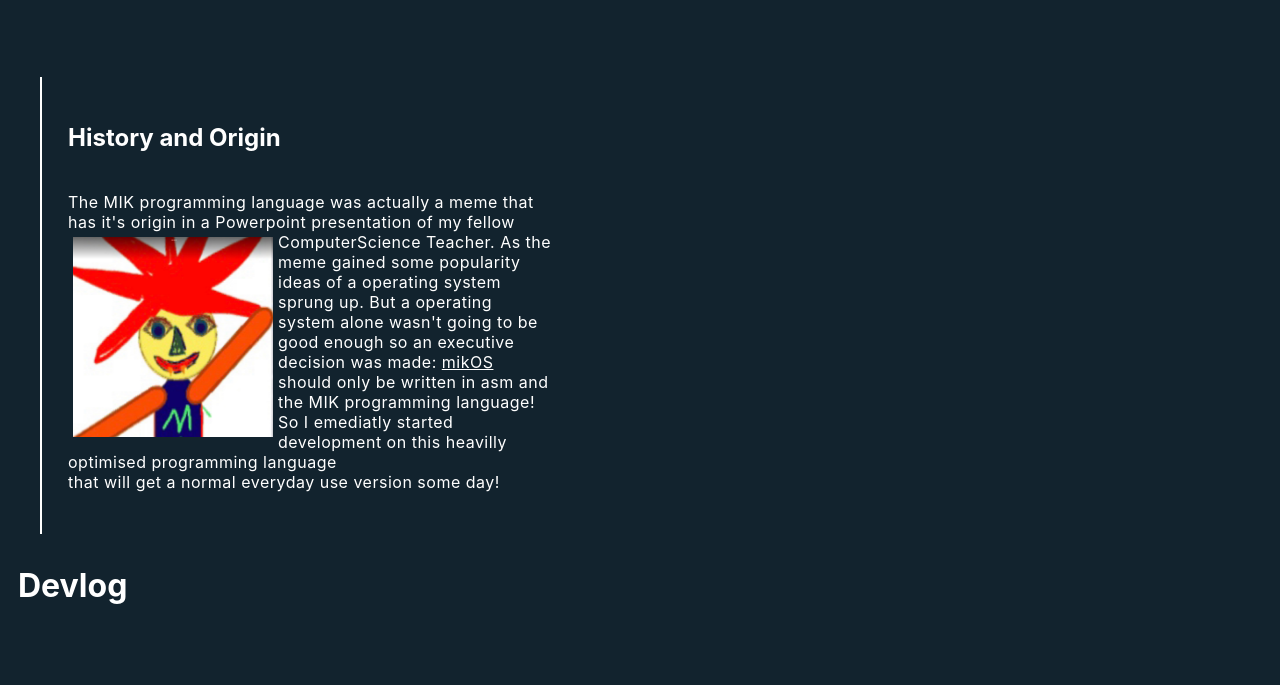
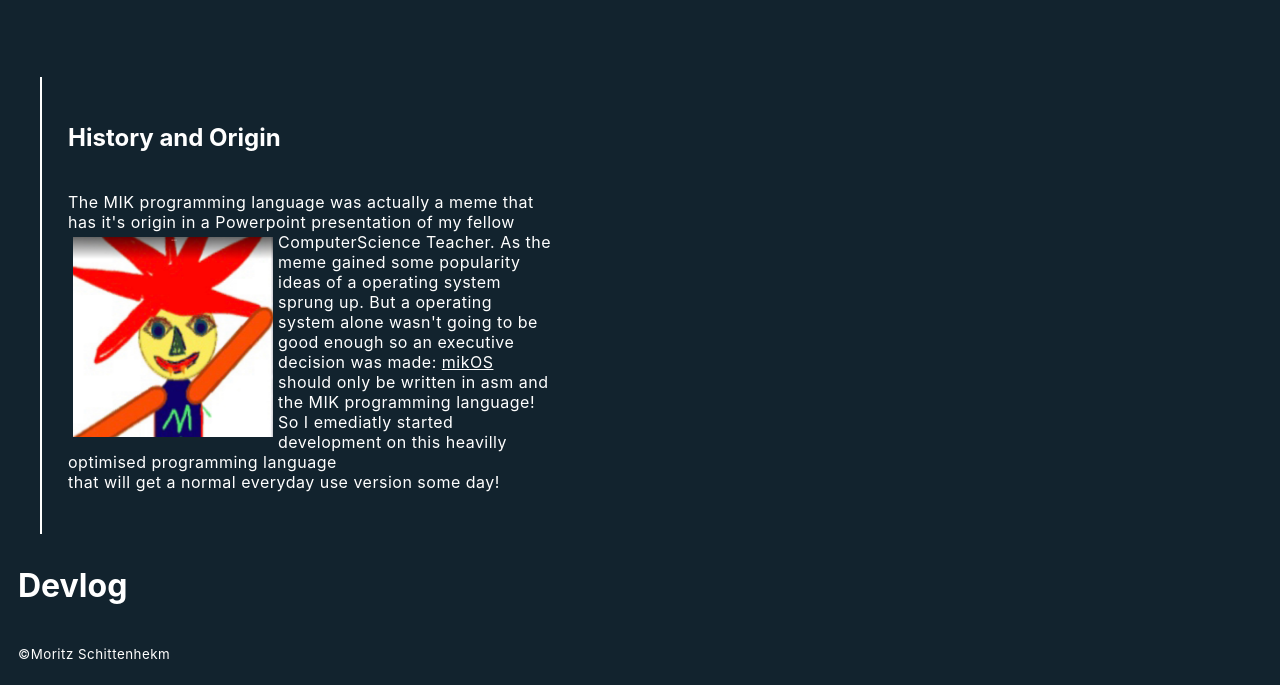
Before and after one commit to MikOS-ProgrammingLanguage/Mik-ProgrammingLanguage-Documentation, a plain HTML site: page index.html in a window 1280 px wide. Shown: the part 192-877 px from the top of the page. Before the commit the page ends 828 px from the top, so only its background shows below. Drawn offline with Linux system fonts and the light colour scheme.

Commit message:
C O P Y  R I G H T

```diff
--- a/index.html
+++ b/index.html
@@ -44,5 +44,9 @@
         <div class="devlog">
             <h1>Devlog</h1>
         </div>
+
+        <footer>
+            <p style="font-size: smaller;">©Moritz Schittenhekm</p>
+        </footer>
 </body>
 </html>
```
Also changed, not shown: website/documentation.html (+1 -0 lines).
